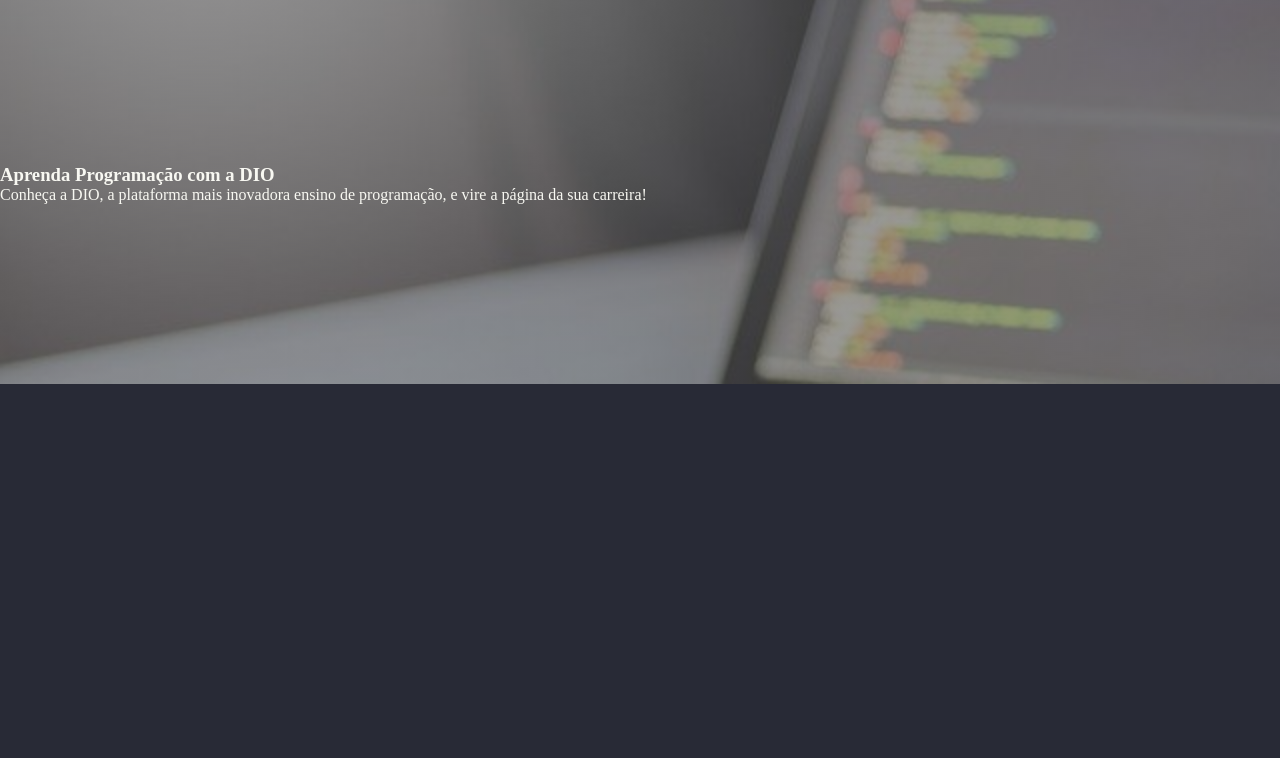
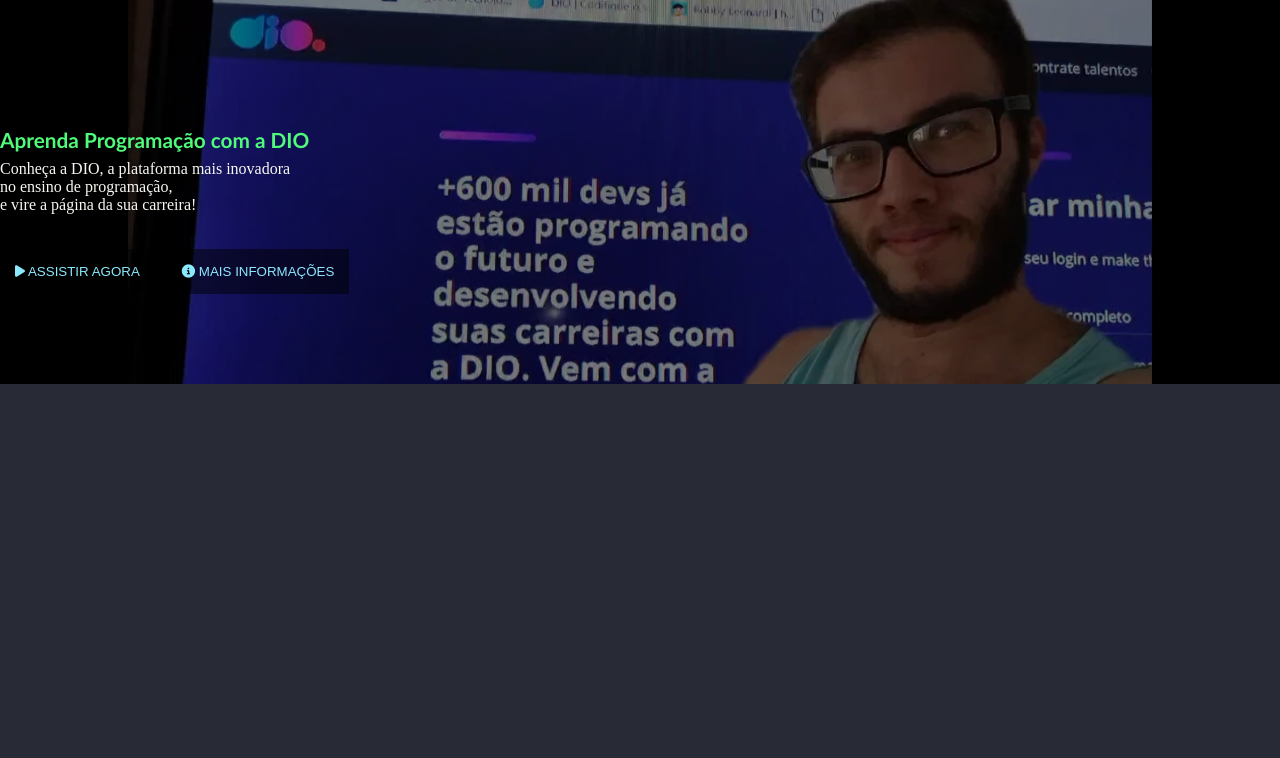
Before and after one commit to anakin00/interface-netflix, a plain HTML site: page index.html in a window 1280 px wide. Shown: the part 42-800 px from the top of the page. Drawn offline with Linux system fonts and the light colour scheme.

Commit message:
avanços no site, add buttons e favicon

```diff
--- a/index.html
+++ b/index.html
@@ -1,6 +1,7 @@
 <!DOCTYPE html>
 <html lang="pt-br">
 <head>
+    <link rel="icon" href="img/favicon.ico" type="image/x-icon">
     <meta charset="UTF-8">
     <meta name="viewport" content="width=device-widht, initial-scale=1.0">
     <link rel="stylesheet" href="style/main.css">
@@ -16,6 +17,10 @@
                 <a href="#">Livros</a>
                 <a href="#">Cursos</a>
             </nav>
+            <nav>
+                <i class="fas fa-search"></i>
+                <a href="#">Barra de pesquisa</a>
+            </nav>
         </div>
     </header>
 
@@ -23,10 +28,22 @@
         <div class="artigo-principal">
             <div class="container">
                 <h3 class="titulo">Aprenda Programação com a DIO</h3>
-                <p class="descricao">Conheça a DIO, a plataforma mais inovadora ensino de programação, e vire a página da sua carreira!</p>
+                <p class="descricao">Conheça a DIO, a plataforma mais inovadora <br> no ensino de programação,<br> e vire a página da sua carreira!</p>
+                <div class="botoes">
+                    <button role="button" class="botao">
+                        <i class="fas fa-play"></i>
+                         ASSISTIR AGORA
+                    </button>
+                    <button role="button" class="botao">
+                        <i class="fas fa-info-circle"></i>
+                         MAIS INFORMAÇÕES
+                    </button>
+                </div>
             </div>
         </div>
     </main>
 
+    <script src="https://kit.fontawesome.com/ad7d217b33.js" crossorigin="anonymous"></script>
+
 </body>
 </html>
--- a/style/main.css
+++ b/style/main.css
@@ -31,6 +31,7 @@
     flex-direction: row;
     align-items: center;
     justify-content:space-between;
+
 }
 
 header nav a{
@@ -45,10 +46,10 @@
 
 .artigo-principal{
     font-size: 16px;
-    background: linear-gradient(rgba(50,50,50,.50),rgba(50,50,50,.50)100%), url(../img/business-g5ba4ab0e1_640.jpg);
+    background: linear-gradient(rgba(0,0,0,.50),rgba(0,0,0,.50)100%), url(../img/jontuber.jpg);
 
     height: 400px;
-    width: auto;
+    max-height: 400px;
     background-size: cover;
 
     display: flex;
@@ -56,3 +57,35 @@
     justify-content: center;
     align-items: flex-start;
 }
+
+.artigo-principal .descricao{
+    margin-top: 2%;
+    margin-bottom: 10%;
+}
+
+.titulo{
+    margin-top: 15%;
+    color: var(--verde);
+    font-size: 130%;
+    font-family: 'Trebuchet MS', Arial, sans-serif;
+}
+
+.botao{
+    background-color: rgba(0,0,0,.50);
+    border: none;
+    color: var(--azul);
+
+    padding: 15px;
+    margin-right: 15px;
+    cursor: pointer;
+    transition: .2s ease all;
+}
+
+.botao:hover{
+    background-color: var(--cinza);
+    color: var(--rosa);
+}
+
+.botao{
+    margin-right: 8px;
+}
```
Also changed, not shown: img/favicon.ico (added), img/jontuber.jpg (added).
